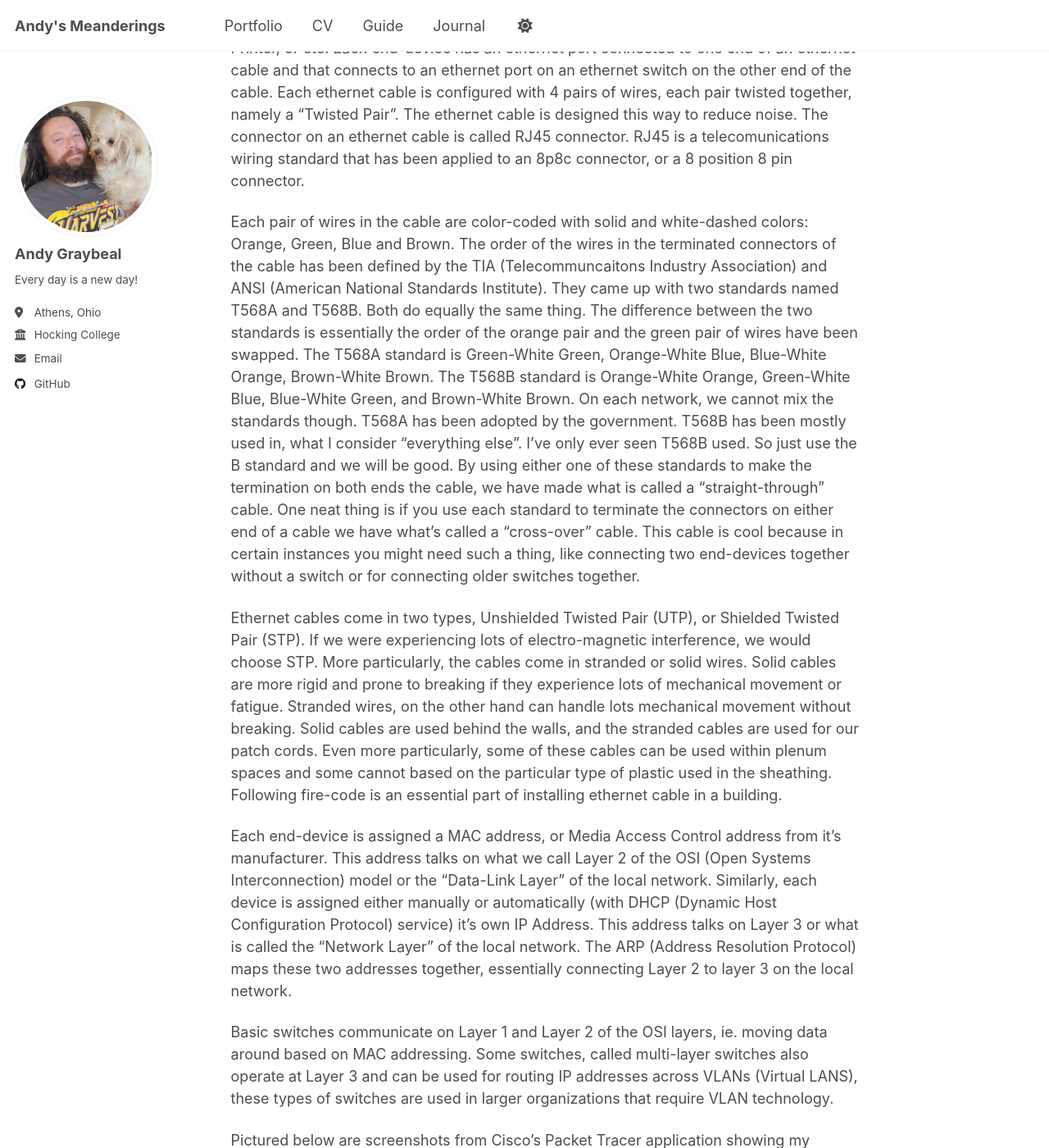
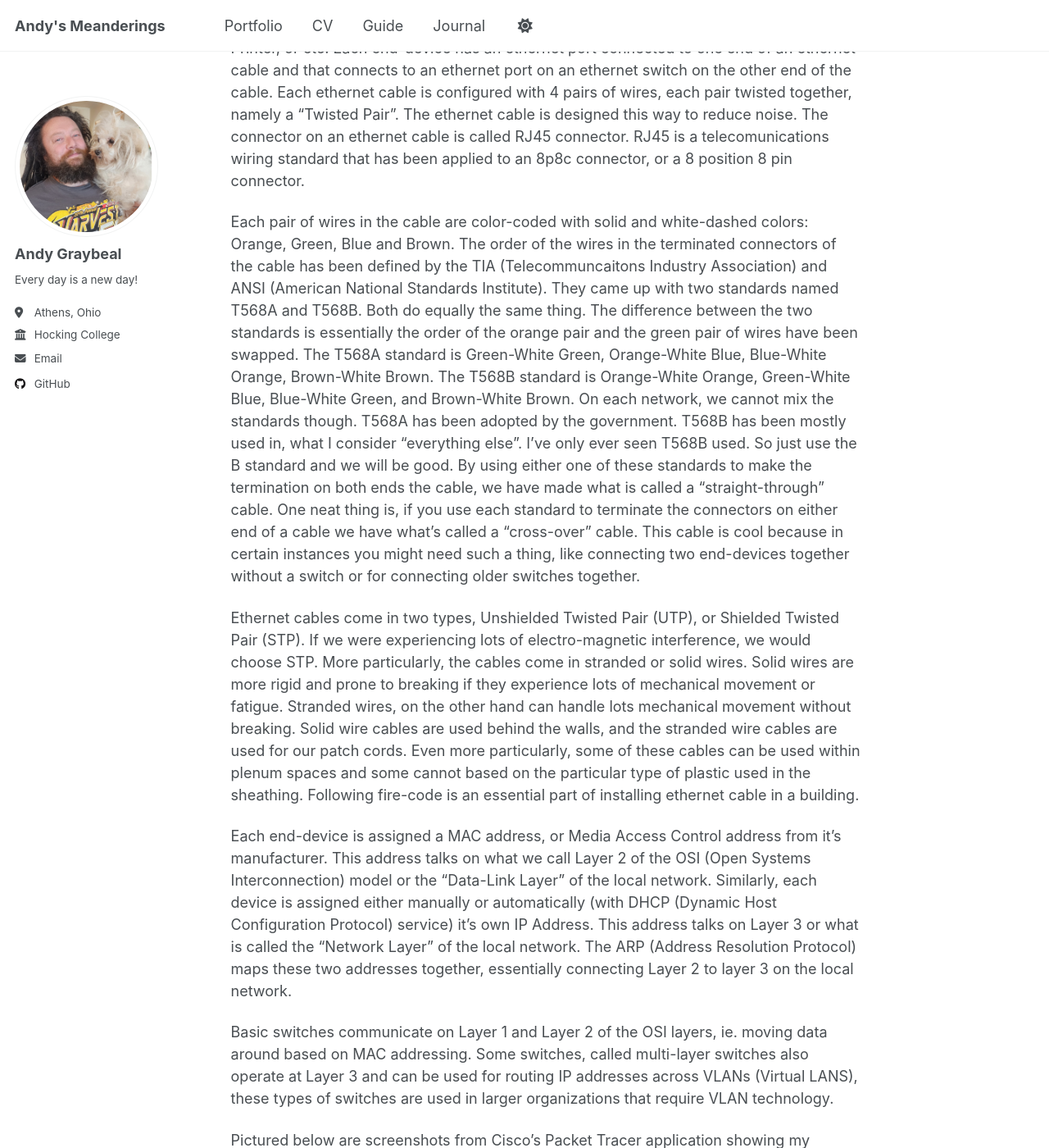
Before and after one commit to andy-graybeal/andy-graybeal.github.io, a Jekyll site: the page built from _portfolio/net-1111-cisco-1-intro-to-networks.md, in a window 1280 px wide and 1400 px high, scrolled down 4112 px. Shown: the whole window at 82% size. Built offline with Jekyll 4.4.1, drawn with Linux system fonts in a browser that asks for light colours; a script that is not in the unit is left out; part of the change alters nothing that is shown; some of the changed text lies outside the part shown.

Commit message:
Update net-1111-cisco-1-intro-to-networks.md

```diff
--- a/_portfolio/net-1111-cisco-1-intro-to-networks.md
+++ b/_portfolio/net-1111-cisco-1-intro-to-networks.md
@@ -53,15 +53,15 @@ The star topology is the name of a network topology or network configuration tha
 
 Each node in a "Star Topology Network" consists of an end-device like a PC, Laptop, Printer, or etc. Each end-device has an ethernet port connected to one end of an ethernet cable and that connects to an ethernet port on an ethernet switch on the other end of the cable.  Each ethernet cable is configured with 4 pairs of wires, each pair twisted together, namely a "Twisted Pair".  The ethernet cable is designed this way to reduce noise.  The connector on an ethernet cable is called RJ45 connector. RJ45 is a telecomunications wiring standard that has been applied to an 8p8c connector, or a 8 position 8 pin connector.
 
-Each pair of wires in the cable are color-coded with solid and white-dashed colors: Orange, Green, Blue and Brown.  The order of the wires in the terminated connectors of the cable has been defined by the TIA (Telecommuncaitons Industry Association) and ANSI (American National Standards Institute).  They came up with two standards named T568A and T568B. Both do equally the same thing.  The difference between the two standards is essentially the order of the orange pair and the green pair of wires have been swapped. The T568A standard is Green-White Green, Orange-White Blue, Blue-White Orange, Brown-White Brown. The T568B standard is Orange-White Orange, Green-White Blue, Blue-White Green, and Brown-White Brown. On each network, we cannot mix the standards though.  T568A has been adopted by the government.  T568B has been mostly used in, what I consider "everything else".  I've only ever seen T568B used. So just use the B standard and we will be good. By using either one of these standards to make the termination on both ends the cable, we have made what is called a "straight-through" cable.  One neat thing is if you use each standard to terminate the connectors on either end of a cable we have what's called a "cross-over" cable.  This cable is cool because in certain instances you might need such a thing, like connecting two end-devices together without a switch or for connecting older switches together.
+Each pair of wires in the cable are color-coded with solid and white-dashed colors: Orange, Green, Blue and Brown.  The order of the wires in the terminated connectors of the cable has been defined by the TIA (Telecommuncaitons Industry Association) and ANSI (American National Standards Institute).  They came up with two standards named T568A and T568B. Both do equally the same thing.  The difference between the two standards is essentially the order of the orange pair and the green pair of wires have been swapped. The T568A standard is Green-White Green, Orange-White Blue, Blue-White Orange, Brown-White Brown. The T568B standard is Orange-White Orange, Green-White Blue, Blue-White Green, and Brown-White Brown. On each network, we cannot mix the standards though.  T568A has been adopted by the government.  T568B has been mostly used in, what I consider "everything else".  I've only ever seen T568B used. So just use the B standard and we will be good. By using either one of these standards to make the termination on both ends the cable, we have made what is called a "straight-through" cable.  One neat thing is, if you use each standard to terminate the connectors on either end of a cable we have what's called a "cross-over" cable.  This cable is cool because in certain instances you might need such a thing, like connecting two end-devices together without a switch or for connecting older switches together.
 
-Ethernet cables come in two types, Unshielded Twisted Pair (UTP), or Shielded Twisted Pair (STP).  If we were experiencing lots of electro-magnetic interference, we would choose STP.   More particularly, the cables come in stranded or solid wires.  Solid cables are more rigid and prone to breaking if they experience lots of mechanical movement or fatigue.  Stranded wires, on the other hand can handle lots mechanical movement without breaking.  Solid cables are used behind the walls, and the stranded cables are used for our patch cords.  Even more particularly, some of these cables can be used within plenum spaces and some cannot based on the particular type of plastic used in the sheathing.  Following fire-code is an essential part of installing ethernet cable in a building.
+Ethernet cables come in two types, Unshielded Twisted Pair (UTP), or Shielded Twisted Pair (STP).  If we were experiencing lots of electro-magnetic interference, we would choose STP.   More particularly, the cables come in stranded or solid wires.  Solid wires are more rigid and prone to breaking if they experience lots of mechanical movement or fatigue.  Stranded wires, on the other hand can handle lots mechanical movement without breaking.  Solid wire cables are used behind the walls, and the stranded wire cables are used for our patch cords.  Even more particularly, some of these cables can be used within plenum spaces and some cannot based on the particular type of plastic used in the sheathing.  Following fire-code is an essential part of installing ethernet cable in a building.
 
 Each end-device is assigned a MAC address, or Media Access Control address from it's manufacturer.  This address talks on what we call Layer 2 of the OSI (Open Systems Interconnection) model or the "Data-Link Layer" of the local network.  Similarly, each device is assigned either manually or automatically (with DHCP (Dynamic Host Configuration Protocol) service) it's own IP Address. This address talks on Layer 3 or what is called the "Network Layer" of the local network.  The ARP (Address Resolution Protocol) maps these two addresses together, essentially connecting Layer 2 to layer 3 on the local network.
 
 Basic switches communicate on Layer 1 and Layer 2 of the OSI layers, ie. moving data around based on MAC addressing.  Some switches, called multi-layer switches also operate at Layer 3 and can be used for routing IP addresses across VLANs (Virtual LANS), these types of switches are used in larger organizations that require VLAN technology.
 
-Pictured below are screenshots from Cisco's Packet Tracer application showing my example of a "Star Topology Network" that I used in the previously mentioned lab.  I used 3 PCs as the nodes, a switch as the central hub and I wired it with "straight-through" ethernet cables for my spokes.  Each PC needed an IP address assigned to it manually or what we call statically because there is no DHCP server to automatically hand out addresses in such a simple network configuration.
+Pictured below are screenshots from Cisco's Packet Tracer application showing my example of a "Star Topology Network" that I used in the previously mentioned lab.  I used 3 PCs as the nodes, a switch as the central hub and I wired it with "straight-through" ethernet cables for my spokes.  Each PC needed an IP address assigned to it manually or what we call statically because there is no DHCP server to automatically hand out addresses in such a simple network configuration.  I didn't need to assign a MAC address because the manufacturers have already taken care of that part for me.
 
 On the PC's CLI I used commands like "ipconfig" to show the configuration of the network interface, "arp" to display the MAC address to IP address translation (Layer 2 and 3), and "ping" to show ip connectivity (Layer 3).  On the switch's CLI I used the "show mac-address-table" command to show the MAC addresses connected to the switch (Layer 2).
 
```
